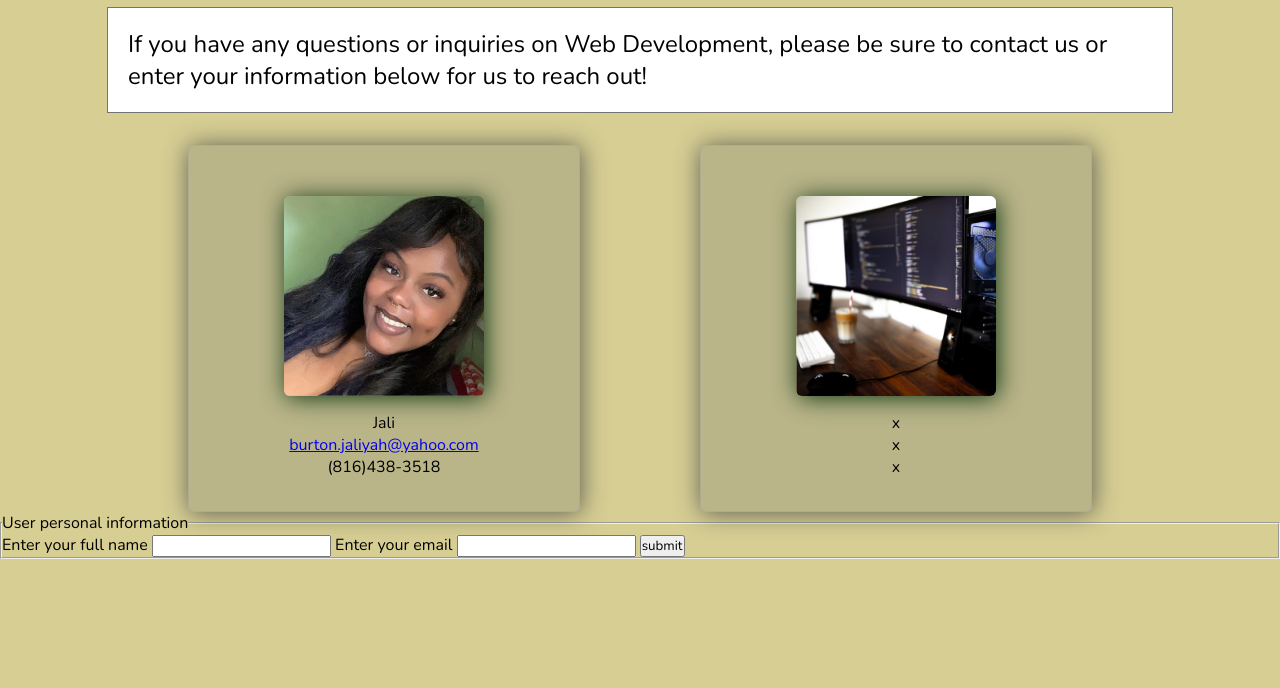
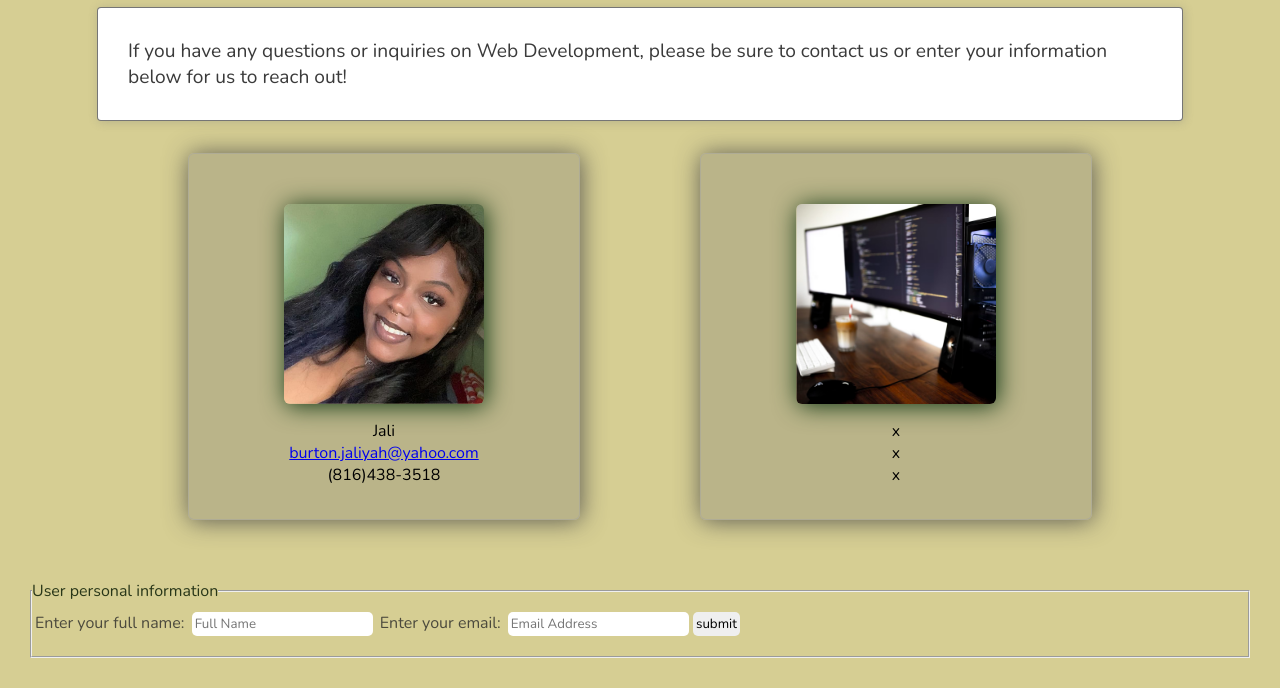
Before and after one commit to Jalionce/FinalProject, a plain HTML site: page contact.html in a window 1280 px wide. Shown: the part 196-884 px from the top of the page. Before the commit the page ends 800 px from the top, so only its background shows below. Drawn offline with nearby package versions, Linux system fonts and the light colour scheme.

Commit message:
made adjustments to contact page- added padding and margin

```diff
--- a/contact.html
+++ b/contact.html
@@ -56,11 +56,11 @@
         <form>
           <fieldset>
             <legend>User personal information</legend>
-            <label>Enter your full name</label>
-            <input type="text" name="name" />
-            <label>Enter your email</label>
-            <input type="email" name="email" />
-            <input type="submit" value="submit" />
+            <label>Enter your full name:</label>
+            <input type="text" name="name" placeholder="Full Name" />
+            <label>Enter your email:</label>
+            <input type="email" name="email" placeholder="Email Address" />
+            <input type="submit" value="submit" id="submit-button" />
           </fieldset>
         </form>
       </section>
--- a/style.css
+++ b/style.css
@@ -119,19 +119,22 @@ ol li {
 }
 
 .contact-description {
-  padding: 20px;
-  font-size: 1.5em;
+  padding: 30px;
+  font-size: 1.2em;
   width: 80%;
   margin: auto;
   background: #fff;
   border: 1px solid #2222229f;
+  box-shadow: 1px 1px 10px #7070704f;
+  border-radius: 4px;
+  color: #1d1d1dde;
 }
 .contact-card-container {
   text-align: center;
 }
 
 .contact-card-holder {
-  margin: auto 60px;
+  margin: auto 60px 30px 60px;
   width: 45%;
   overflow: hidden;
   background-color: rgba(116, 113, 113, 0.281);
@@ -160,6 +163,38 @@ ol li {
   border-radius: 6px;
 }
 
+.user-information {
+  padding: 30px;
+}
+
+.user-information legend {
+  color: #283618;
+}
+
+.user-information label,
+input {
+  padding: 3px;
+  border: none;
+  outline: none;
+}
+
+.user-information label {
+  font-weight: 400;
+  color: rgba(37, 37, 37, 0.781);
+}
+
+.user-information input {
+  margin: 10px 0px 20px 0px;
+  border-radius: 5px;
+}
+
+.user-information input:hover {
+  border: 0.5px solid rgba(0, 0, 0, 0.349);
+}
+
+#submit-button {
+}
+
 @media screen and (max-width(900px)) {
   body {
     flex-wrap: wrap;
```
